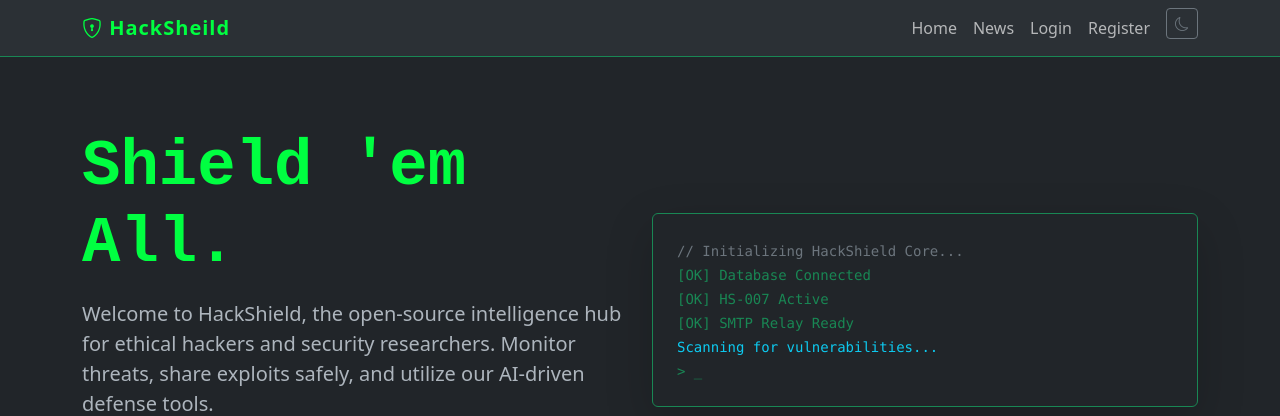
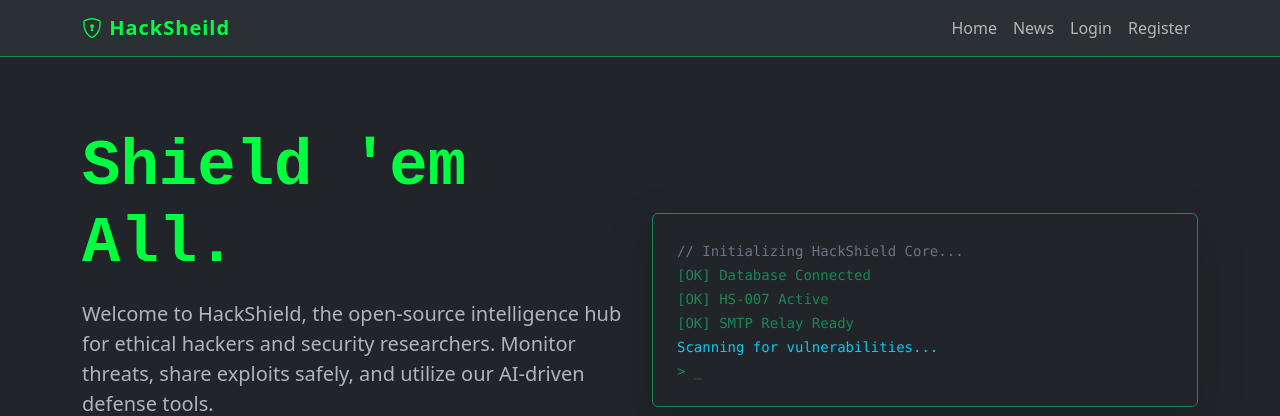
Before and after one commit to SubhrajitSain/HackShield, a Flask app: page / in a window 1280 px wide. Shown: the top 416 px of the page. Run offline with Flask 3, Linux system fonts and the light colour scheme.

Commit message:
Update base.html

```diff
--- a/templates/base.html
+++ b/templates/base.html
@@ -34,9 +34,9 @@
                         <li class="nav-item"><a class="nav-link" href="{{ url_for('login') }}">Login</a></li>
                         <li class="nav-item"><a class="nav-link" href="{{ url_for('register') }}">Register</a></li>
                     {% endif %}
-                    <li class="nav-item ms-2">
+                    <!-- <li class="nav-item ms-2">
                         <button class="btn btn-sm btn-outline-secondary" id="themeToggle"><i class="bi bi-moon"></i></button>
-                    </li>
+                    </li> -->
                 </ul>
             </div>
         </div>
@@ -59,14 +59,14 @@
 
     <script src="https://cdn.jsdelivr.net/npm/bootstrap@5.3.0/dist/js/bootstrap.bundle.min.js"></script>
     <script>
-        const toggle = document.getElementById('themeToggle');
+        /* const toggle = document.getElementById('themeToggle');
         toggle.addEventListener('click', () => {
             const html = document.documentElement;
             const current = html.getAttribute('data-bs-theme');
             const next = current === 'dark' ? 'light' : 'dark';
             html.setAttribute('data-bs-theme', next);
             toggle.innerHTML = next === 'dark' ? '<i class="bi bi-moon"></i>' : '<i class="bi bi-sun"></i>';
-        });
+        }); */
     </script>
     {% block scripts %}{% endblock %}
 </body>
```
